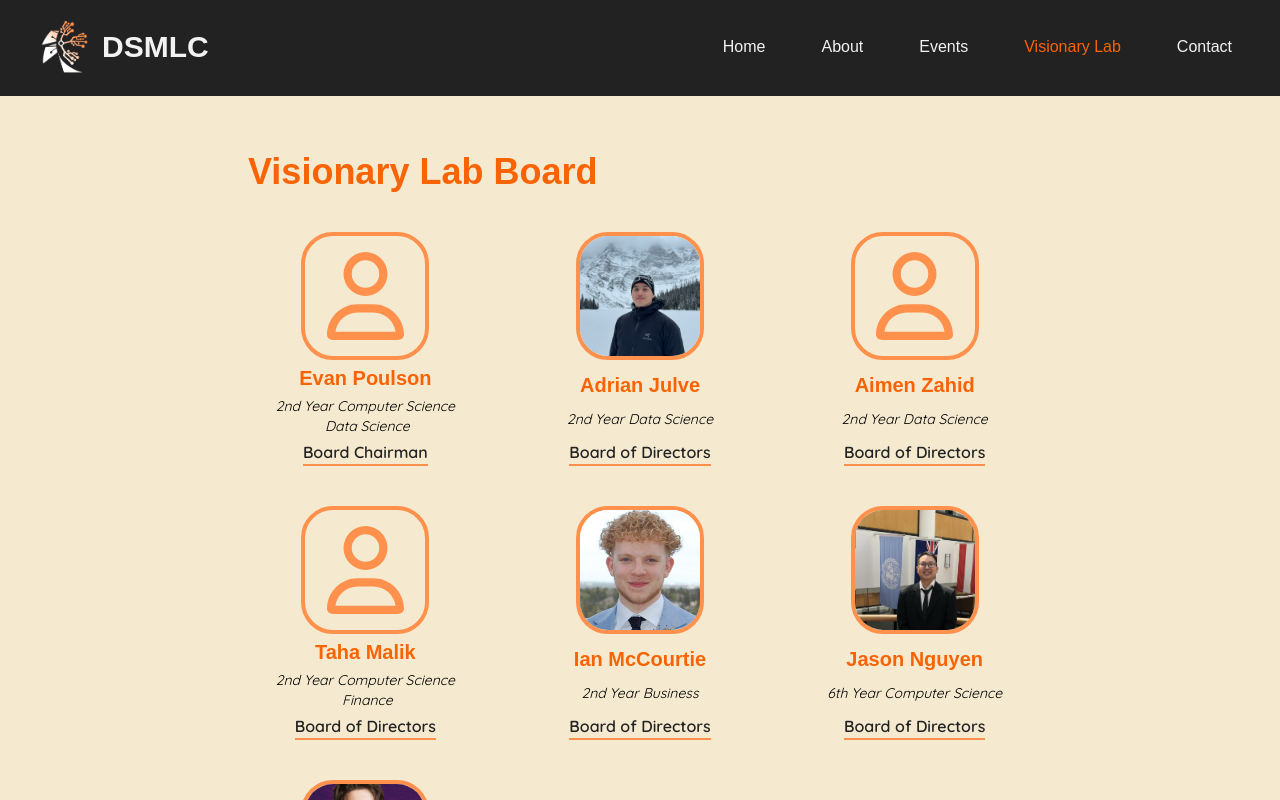
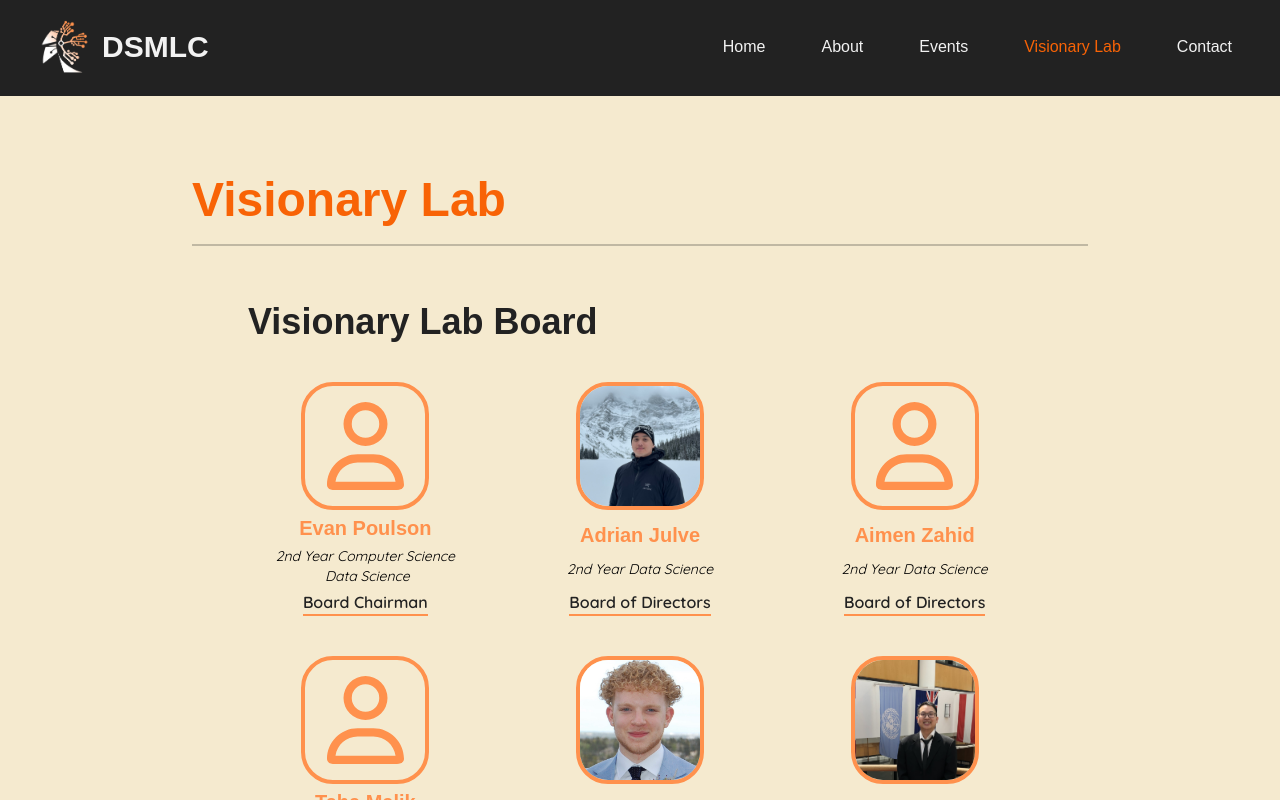
Before and after one commit to DSMLC/dsmlc-website, a Next.js app: page /visionary-lab in a window 1280 px wide. Shown: the top 800 px of the page. Built offline with nearby package versions, Linux system fonts and the light colour scheme.

Commit message:
Add titles to visionary lab page

```diff
--- a/app/components/ProfileListTemplate.tsx
+++ b/app/components/ProfileListTemplate.tsx
@@ -28,7 +28,7 @@ export const ProfileListTemplate = ({
       {GroupRoleTitle.map((roleGroup) => {
         return (
           <div className="flex flex-col w-full max-w-4xl m-auto md:p-14 p-5 py-5 gap-10">
-            <span className="text-4xl font-redHat text-dsmlcDataOrange font-bold md:text-start text-center">
+            <span className="md:text-4xl text-3xl font-redHat text-dsmlcBlack font-bold md:text-start text-center">
               {roleGroup}
             </span>
             <div className="grid md:grid-cols-3 grid-cols-2 gap-10">
@@ -50,7 +50,7 @@ export const ProfileListTemplate = ({
                           : "object-contain p-4"
                       } self-center object-center md:w-32 md:h-32 w-24 h-24 border-4 border-dsmlcTangerine rounded-4xl`}
                     />
-                    <span className="font-bold font-redHat text-xl text-dsmlcDataOrange">
+                    <span className="font-bold font-redHat text-xl text-dsmlcTangerine">
                       {filteredExec.name}
                     </span>{" "}
                     {filteredExec.program && (
--- a/app/components/TitleTemplate.tsx
+++ b/app/components/TitleTemplate.tsx
@@ -2,7 +2,7 @@ import React from "react";
 
 const TitleTemplate = ({ Title }: { Title: string }) => {
   return (
-    <div className="font-redHat font-bold text-5xl lg:text-start text-center text-dsmlcDataOrange border-b-2 border-dsmlcBlack border-opacity-25 pt-20 lg:px-0 lg:w-full max-w-4xl w-fit m-auto pb-5">
+    <div className="font-redHat font-[750] md:text-5xl text-4xl lg:text-start text-center text-dsmlcDataOrange border-b-2 border-dsmlcBlack border-opacity-25 pt-20 lg:w-full max-w-4xl w-fit m-auto pb-5">
       {Title}
     </div>
   );
--- a/app/visionary-lab/page.tsx
+++ b/app/visionary-lab/page.tsx
@@ -1,14 +1,16 @@
 import React from "react";
 import { ProfileListTemplate } from "../components/ProfileListTemplate";
 import VisionaryTeam from "../../public/data/execs.json";
-import GroupRoleTitles from "../../public/data/page_data/visionary_lab.json";
+import VisionaryLabData from "../../public/data/page_data/visionary_lab.json";
+import TitleTemplate from "../components/TitleTemplate";
 
 const page = () => {
   return (
     <div>
+      <TitleTemplate Title={VisionaryLabData.title} />
       <ProfileListTemplate
         ProfilesData={VisionaryTeam}
-        GroupRoleTitle={GroupRoleTitles}
+        GroupRoleTitle={VisionaryLabData.group_roles}
       />
     </div>
   );
--- a/public/data/page_data/visionary_lab.json
+++ b/public/data/page_data/visionary_lab.json
@@ -1 +1,4 @@
-["Visionary Lab Board", "Project Managers", "Advisors"]
+{
+  "title": "Visionary Lab",
+  "group_roles": ["Visionary Lab Board", "Project Managers", "Advisors"]
+}
```
